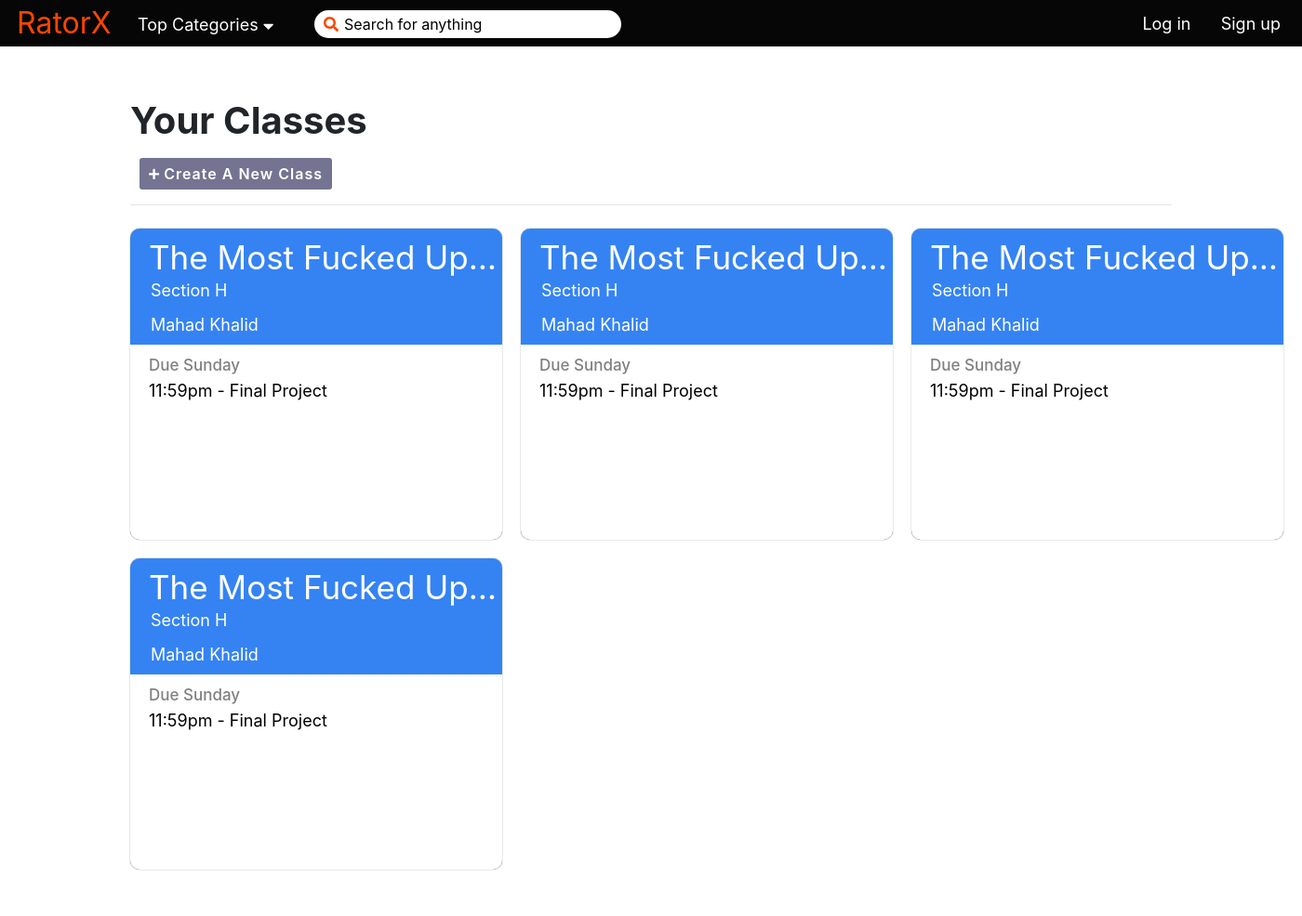
After one commit to Fanoflix/Self-Evaluation-Website-Project, a Flask app: page /classrooms/list in a window 1400 px wide. The commit adds this page. Shown: the whole page at 93% size. Run offline with Flask 2, Linux system fonts and the light colour scheme; some libraries are stand-ins or nearby versions; some web fonts are replaced.

Commit message:
created classrooms main page

```diff
--- a/myproject/__init__.py
+++ b/myproject/__init__.py
@@ -35,12 +35,14 @@ from myproject.teachers.views import teachers_blueprint
 from myproject.assignments.views import assignments_blueprint
 from myproject.leaderboard.views import leaderboard_blueprint
 from myproject.search.views import search_blueprint
+from myproject.classrooms.views import classrooms_blueprint
 
 app.register_blueprint(students_blueprint,url_prefix='/students')
 app.register_blueprint(teachers_blueprint,url_prefix='/teachers')
 app.register_blueprint(assignments_blueprint,url_prefix='/assignments')
 app.register_blueprint(leaderboard_blueprint,url_prefix='/leaderboard')
 app.register_blueprint(search_blueprint,url_prefix='/search')
+app.register_blueprint(classrooms_blueprint,url_prefix='/classrooms')
 
 
 login_manager.init_app(app)
--- a/myproject/assignments/views.py
+++ b/myproject/assignments/views.py
@@ -241,6 +241,10 @@ def solve_assignment(aid):
 
         # When student press submit: student_attempted =  student_attempted + 1 ;
         student = Student.query.filter_by(id = current_user.id).first()
+        if student.student_attempted == 0:
+            old_rank_points = 0
+        else:
+            old_rank_points = (student.student_score * student.student_solved) /student.student_attempted
 
         student.student_attempted += 1
 
@@ -266,7 +270,6 @@ def solve_assignment(aid):
         # if student has already solved this assignment before
         if assignment_already_solved != None:
             passed = True
-            old_rank_points = (student.student_score * student.student_solved) /student.student_attempted
             # then Check if student newScore is greated than his previousScore in this assignment; else score unchanged.
             if earned_points > assignment_already_solved.points:
                 #if it is greater then : remove his previoseScore from his total score..
@@ -296,7 +299,6 @@ def solve_assignment(aid):
                 passed = False
             #endif
 
-            old_rank_points = (student.student_score * student.student_solved) /student.student_attempted
             # if passed
             if passed == True:
                 #then student_solved ++ and student_score = student_score + earned_points
--- /dev/null
+++ b/myproject/classrooms/templates/classrooms/classrooms.html
@@ -0,0 +1,46 @@
+{% extends "base.html" %}
+{% block content %}
+    <div class="class_wrapper" >
+        <div class = list_top_container>
+             <div class="main_heading">
+                <div class="heading"> Your Classes </div>
+                <a  class="create_class_btn" href="#"> <small><i class="fas fa-plus" style="margin-right: 5px; position:relative; bottom:1px;"></i></small>Create A New Class</a>
+            </div>
+
+        </div >
+        <hr style="margin-bottom:25px;">
+        <div class="class_list_container">
+            {% for x in range(4) %}
+            <div class="class_box">
+                <div class="class_heading">
+                    <a href="#" class = "class_link">
+                        <div class="class_name">
+                            The Most Fucked Up CLass
+                        </div>
+                        <div class="class_section">
+                            Section H
+                        </div>
+                    </a>
+                    <div class="class_teacher_name">
+                        Mahad Khalid
+                    </div>
+                </div>
+                <div class="notify">
+                    <ul>
+                        <li>
+                            <div>
+                                 <p class = "due_date"> Due Sunday</p>
+
+                                 <p> <a class = "when_due" href="#">11:59pm - Final Project</a></p>
+                            </div>
+                        </li>
+                    </ul>
+                </div>
+            </div>
+            {% endfor %}
+        </div>
+
+
+    </div>
+
+{% endblock %}
--- /dev/null
+++ b/myproject/classrooms/views.py
@@ -0,0 +1,17 @@
+from flask import Blueprint,render_template,redirect,url_for,flash,session,request
+from flask_login import login_user,login_required,logout_user,current_user
+from myproject import db,g
+# from myproject.models import Student, Teacher, Settings
+# from myproject.classrooms.forms import
+from myproject.search.form import Searching
+# from sqlalchemy import func, and_
+
+classrooms_blueprint = Blueprint('classrooms', __name__ , template_folder='templates/classrooms')
+
+@classrooms_blueprint.route('/list',  methods=['GET', 'POST'])
+def class_list():
+    searchForm = Searching()
+    if searchForm.searched.data != '' and  searchForm.validate_on_submit():
+        return redirect(url_for('search.searching', searched = searchForm.searched.data))
+
+    return render_template('classrooms.html' ,searchForm = searchForm, teacherLoggedIn = g.teacherLoggedIn)
--- a/myproject/static/style.css
+++ b/myproject/static/style.css
@@ -159,11 +159,12 @@ a{
 .dropdown-content {
     display: none;
     position: absolute;
-    left: -20px;
+    left: -40px;
     top: 35px;
     background-color: rgb(6, 6, 6);
     box-shadow: 0px 8px 16px 0px rgba(0,0,0,0.2);
     z-index: 1;
+    min-width: 164px;
 }
 
 .dropdown-content2 {
@@ -175,13 +176,13 @@ a{
 .dropdown-content a {
     float: none;
     color: white;
-    max-width: 90%;
+    max-width: 100%;
     margin:5px 20px;
-    /* margin-left: 20px; */
     text-decoration: none;
     display: block;
     text-align: start;
     justify-content: center;
+    font-size: 17px;
 }
 
 .dropdown-content2 a {
@@ -872,6 +873,108 @@ a{
     grid-template-columns: repeat(4,1fr);
     gap: 20px;
 }
+/* ====================================List Classes Section ========================================== */
+.class_wrapper{
+    margin: 50px 10%;
+    width: 80%;
+}
+
+.list_top_container .main_heading .create_class_btn{
+    background-color: rgb(116, 116, 146);
+    padding: 5px 10px;
+    color: white;
+    font-size: 16px;
+    font-weight: 600;
+    letter-spacing: 1px;
+    border-radius: 3px;
+    margin-left: 10px;
+    border: none;
+    margin-top: 10px;
+}
+
+.list_top_container .main_heading .create_class_btn:hover{
+    text-decoration: none;
+    transform: scale(0.995);
+}
+
+.class_list_container{
+    display: grid;
+    grid-template-columns: repeat(3, minmax(400px,450px)) ;
+    grid-gap: 20px;
+}
+
+.class_list_container .class_box{
+    background-color: white;
+    min-height: 250px;
+    border-radius: 10px;
+    box-shadow: 0px 0px 1px rgb(31, 31, 31);
+}
+
+.class_list_container .class_box .class_heading{
+    background-color: rgb(53, 131, 242);
+    min-height: 125px;
+    /* max-height: 100px; */
+    border:none;
+    border-top-left-radius: 10px;
+    border-top-right-radius: 10px;
+}
+
+.class_list_container .class_box .class_heading .class_name{
+    font-size: 35px;
+    font-weight: 400;
+    margin-left: 20px;
+    position: relative;
+    top:5px;
+    color:white;
+    white-space: nowrap;
+    overflow: hidden;
+    text-overflow: ellipsis;
+}
+
+
+.class_list_container .class_box .class_heading .class_section{
+    margin-left: 22px;
+    font-size: 18px;
+    font-weight: 400;
+    color:white;
+}
+
+.class_list_container .class_box .class_heading .class_link:hover{
+    text-decoration-color: white;
+}
+.class_list_container .class_box .class_heading .class_teacher_name{
+    margin-left: 22px;
+    margin-top: 10px;
+    font-size: 18px;
+    font-weight: 400;
+    color:white;
+}
+
+.class_list_container .class_box .notify{
+    min-height: 200px;
+}
+.class_list_container .class_box .notify ul{
+    list-style: none;
+    padding: 0;
+    margin: 0;
+    margin-left: 20px;
+    margin-top: 10px;
+}
+
+.class_list_container .class_box .notify p{
+    padding: 0;
+    margin: 0;
+    font-weight: 500;
+    font-size: 17px;
+    color: grey;
+}
+
+.class_list_container .class_box .notify a{
+    color: black;
+    font-weight: 400;
+    font-size: 18px;
+}
+
 
 /* ====================================Add Assignment Section ========================================= */
 .add_assignment_wrapper{
--- a/myproject/templates/base.html
+++ b/myproject/templates/base.html
@@ -83,8 +83,9 @@
                                   <i class="fa fa-caret-down"></i>
                                 </button>
                                 <div class="dropdown-content" id="myDropdown">
-                                  <a href="{{url_for('leaderboard.display_leaderboard')}}">Leaderboard</a>
-                                  <a href="{{ url_for('teachers.signout') }}">SignOut</a>
+                                    <a href="{{url_for('classrooms.class_list')}}">Your Classrooms</a>
+                                    <a href="{{url_for('leaderboard.display_leaderboard')}}">Leaderboard</a>
+                                    <a href="{{ url_for('teachers.signout') }}">SignOut</a>
                                 </div>
                             </div>
                         </li>
```
Also changed, not shown: myproject/classrooms/form.py (added).
